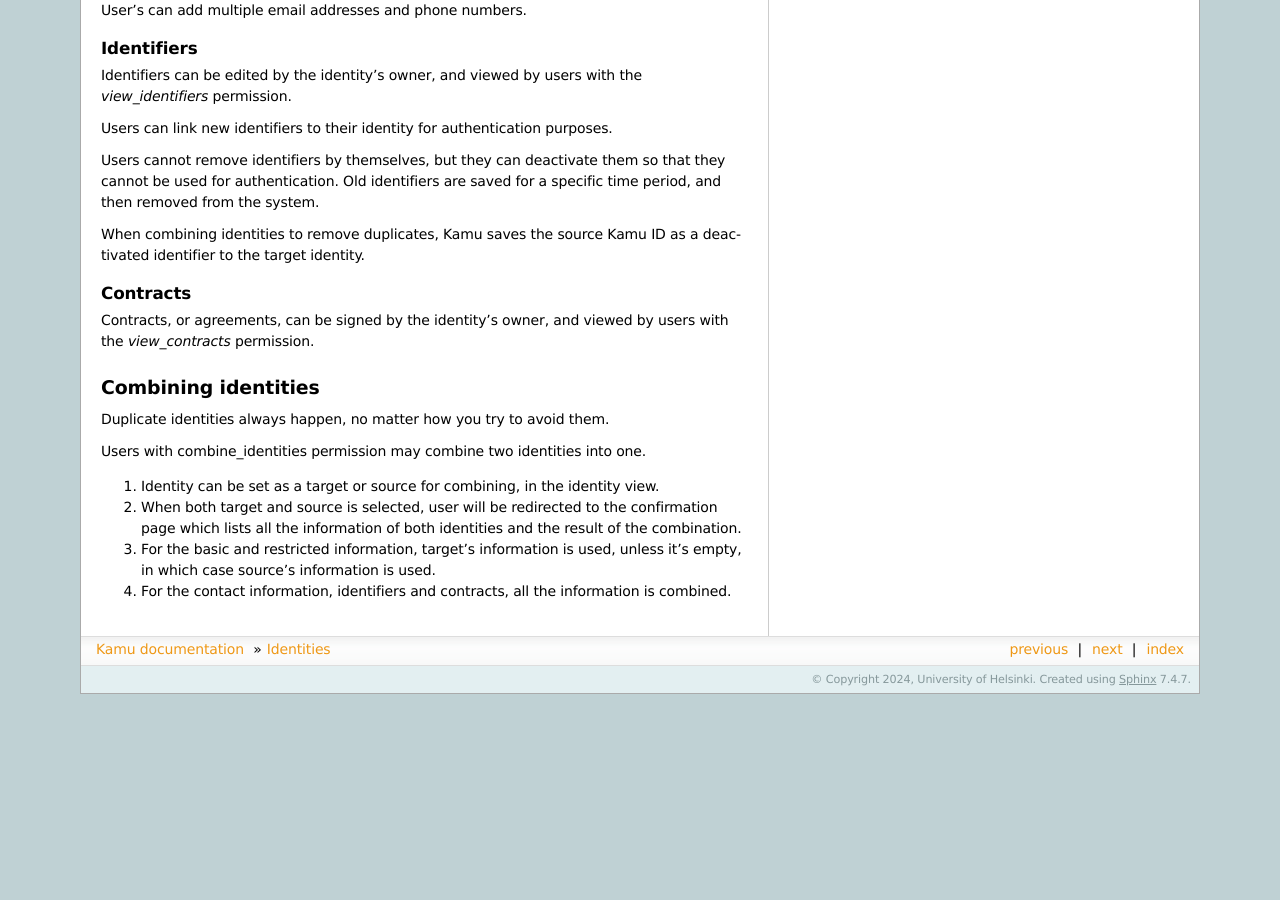
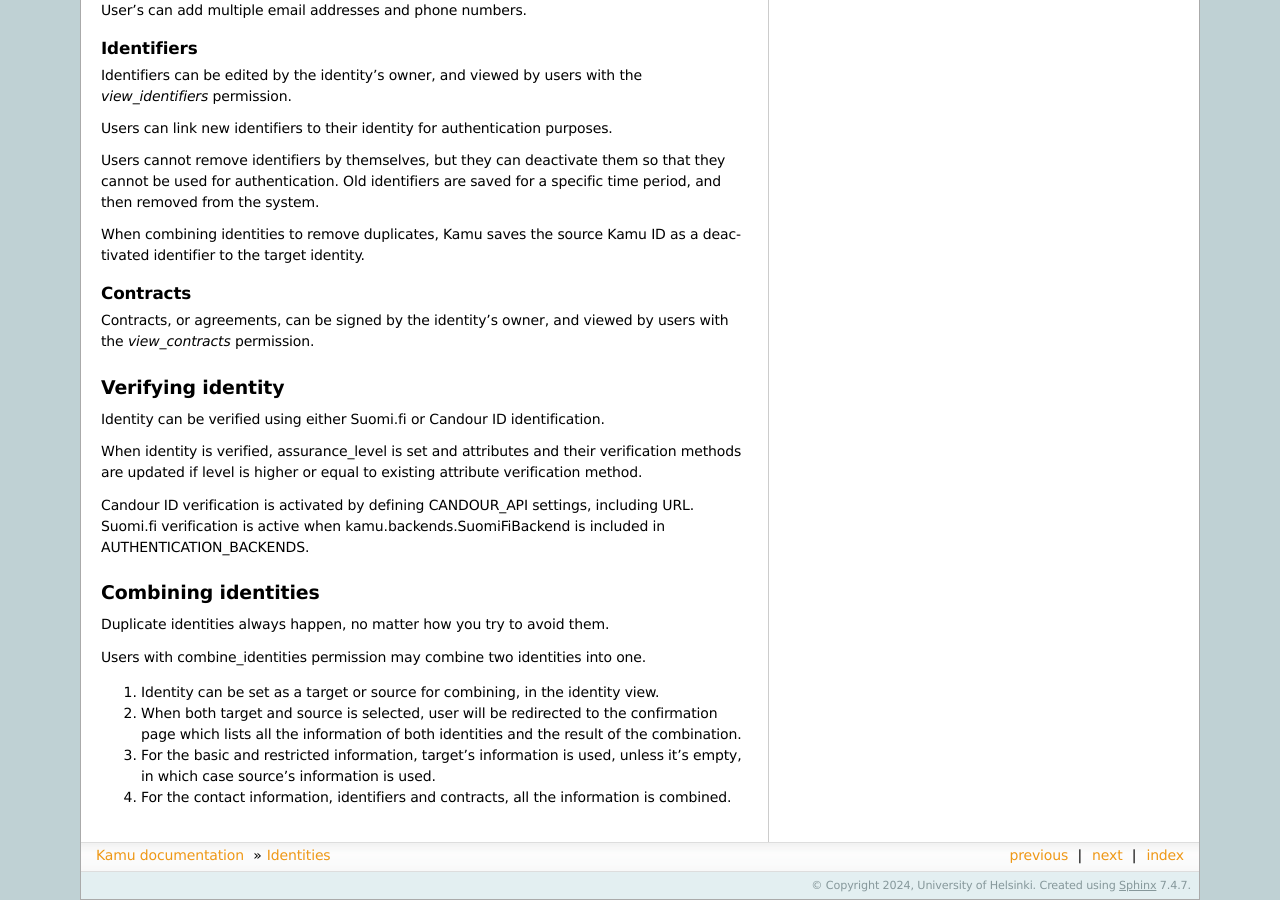
Before and after one commit to UniversityofHelsinki/kamu, a Sphinx documentation site: the page built from docs/content/identities.rst, in a window 1280 px wide and 900 px high, scrolled down 1627 px. Built offline with Sphinx 7.4.7, drawn with Linux system fonts in a browser that asks for light colours; before the commit the page ends 2321 px from its top, so only the background shows below that.

Commit message:
Added identity verification to docs

```diff
--- a/docs/content/identities.rst
+++ b/docs/content/identities.rst
@@ -81,6 +81,16 @@ Contracts
 ~~~~~~~~~
 Contracts, or agreements, can be signed by the identity's owner, and viewed by users with the *view_contracts* permission.
 
+Verifying identity
+------------------
+Identity can be verified using either Suomi.fi or Candour ID identification.
+
+When identity is verified, assurance_level is set and attributes and their verification methods are updated if level
+is higher or equal to existing attribute verification method.
+
+Candour ID verification is activated by defining CANDOUR_API settings, including URL.
+Suomi.fi verification is active when kamu.backends.SuomiFiBackend is included in AUTHENTICATION_BACKENDS.
+
 Combining identities
 --------------------
 Duplicate identities always happen, no matter how you try to avoid them.
```
